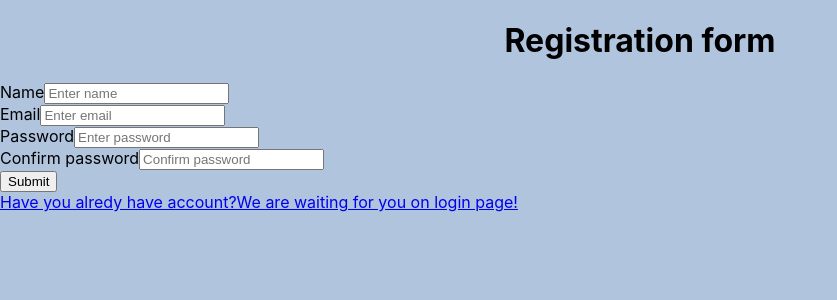
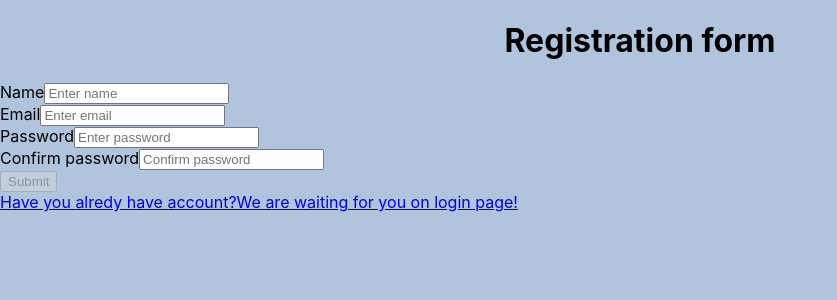
Before and after one commit to AngieBoiko/goit-react-hw-08-phonebook, a React (Create React App) app: page /register in a window 1280 px wide. Shown: the top 300 px of the page, without its empty margins (0-837 px from the left). Built offline with nearby package versions, Linux system fonts and the light colour scheme.

Commit message:
add dissabling of btn

```diff
--- a/src/components/Login/Login.jsx
+++ b/src/components/Login/Login.jsx
@@ -14,12 +14,6 @@ export default function Login() {
       errors.email = 'Required';
     } else if (!/^[A-Z0-9._%+-]+@[A-Z0-9.-]+\.[A-Z]{2,}$/i.test(values.email)) {
       errors.email = 'Invalid email address';
-    }
-    if (!values.password) {
-      errors.password = 'Required';
-    } else if (values.password.length < 7 || values.password.length < 12) {
-      errors.password =
-        'Password should be longer then 7 symbols and shorter than 12 symbols';
     }
     return errors;
   }, []);
@@ -59,7 +53,17 @@ export default function Login() {
               placeholder="Enter password"
             />
             <ErrorMessage name="password" component="div" />
-            <button type="submit" disabled={isSubmitting}>
+            <button
+              type="submit"
+              disabled={
+                isSubmitting ||
+                !(
+                  Object.keys(touched).length ===
+                    Object.keys(INITIAL_VALUES).length &&
+                  Object.keys(errors).length === 0
+                )
+              }
+            >
               Submit
             </button>
           </Form>
--- a/src/components/Registration/Registration.jsx
+++ b/src/components/Registration/Registration.jsx
@@ -84,7 +84,17 @@ export default function Registration() {
             />
             <br />
             <ErrorMessage name="confirmPassword" component="div" />
-            <button type="submit" disabled={isSubmitting}>
+            <button
+              type="submit"
+              disabled={
+                isSubmitting ||
+                !(
+                  Object.keys(touched).length ===
+                    Object.keys(INITIAL_VALUES).length &&
+                  Object.keys(errors).length === 0
+                )
+              }
+            >
               Submit
             </button>
           </Form>
```
